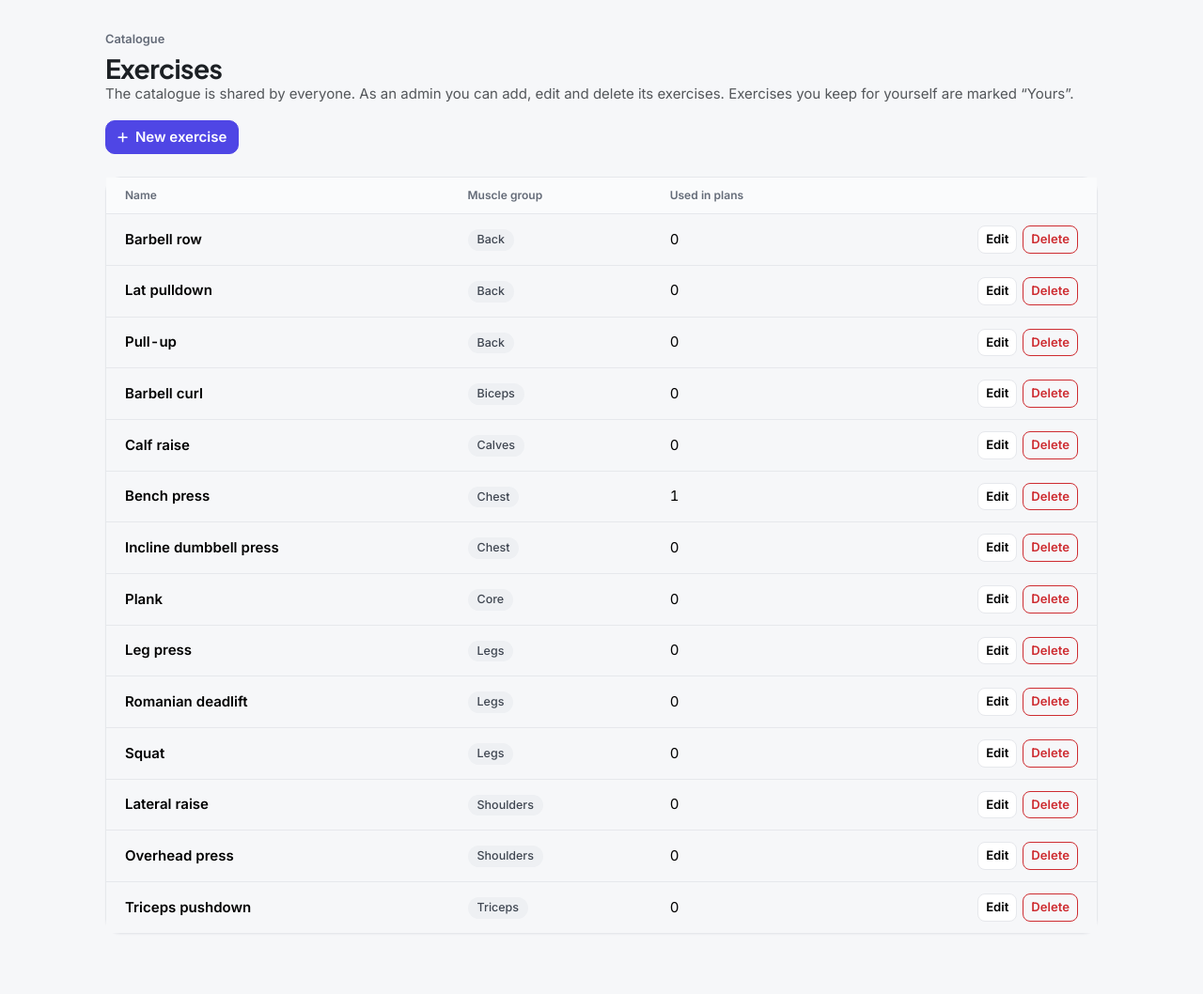
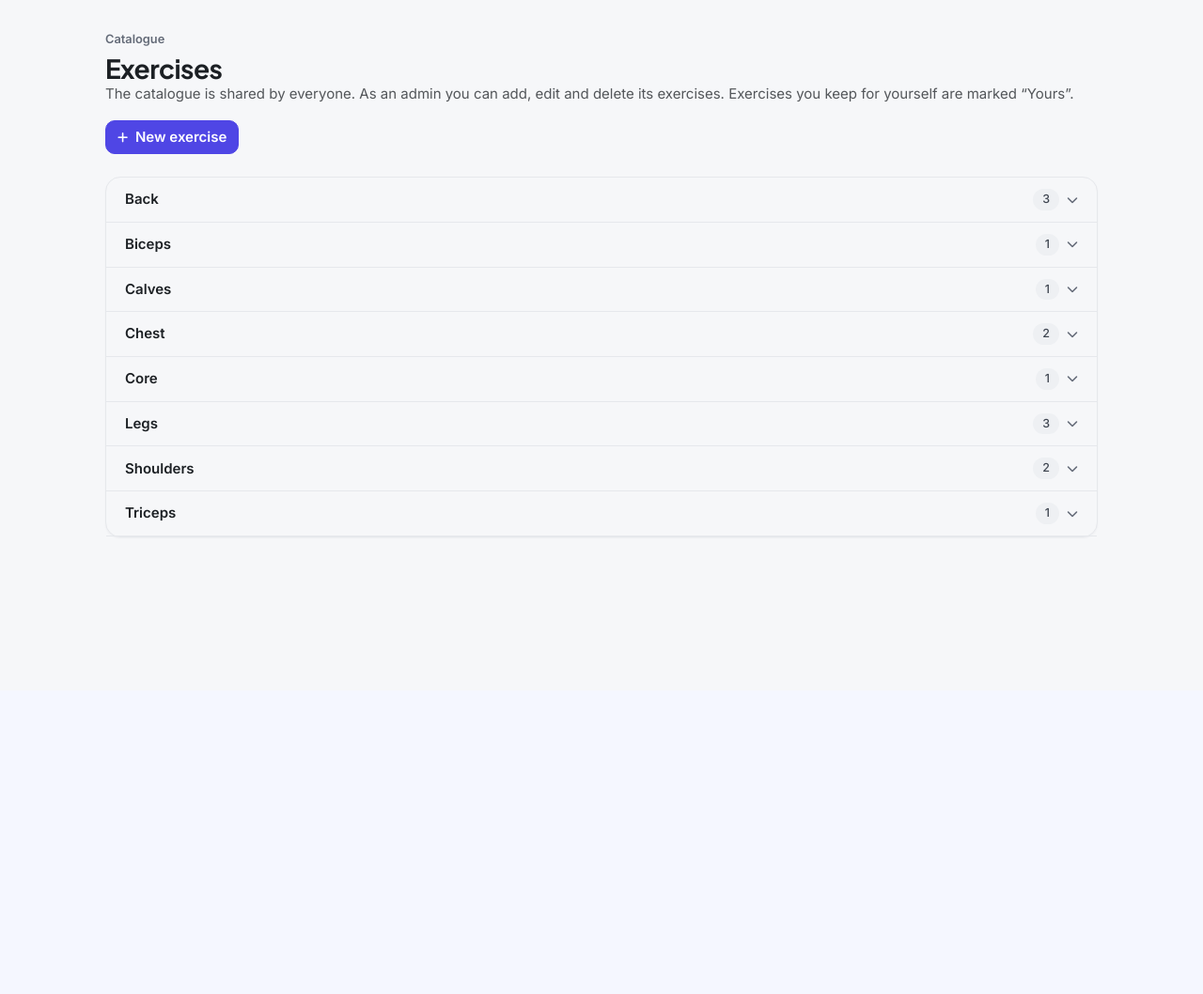
Before and after one commit to pqdesu/fitness_app, a Rails app: page /exercises in a window 1280 px wide. Shown: the part 65-1123 px from the top of the page at 94% size. After the commit the page ends 637 px from the top, so only its background shows below. Run offline with Rails 7, Linux system fonts and the light colour scheme; a user stored in the database is signed in; data comes from the database, SQL or seed files in the repository; tables that the repository leaves empty hold one stand-in row (values such as "Sample post"); style sheets or scripts are compiled from the project's sources; parts of the project's set-up code (start-up, migrations or seed data) failed here and were passed over; some libraries are stand-ins or nearby versions.

Commit message:
Fold the lists of exercises, and the Exercises page by muscle group
- One shared "Show … / Hide …" toggle (shared/_list_toggle, from the
  weekly overview's days) folds: the Today box's lifts and the exercises
  of a recent workout (closed), and a workout day's exercises (open, so
  logging takes no extra tap).
- The "Add exercises" pop-up's muscle groups are headings that open their
  exercises, closed at first; "Create your own" now sits right below them.
- The Exercises page lists one closed row per muscle group with its count,
  opening that group's table.

Co-Authored-By: Claude Opus 5.5 <noreply@anthropic.com>

```diff
--- a/app/assets/stylesheets/application.scss
+++ b/app/assets/stylesheets/application.scss
@@ -27,6 +27,7 @@
 @import "components/bottom_nav";
 @import "components/cards";
 @import "components/lists";
+@import "components/list_toggle";
 @import "pages/splits_cards";
 @import "components/tables";
 @import "components/timer";
--- a/app/assets/stylesheets/components/_exercise_picker.scss
+++ b/app/assets/stylesheets/components/_exercise_picker.scss
@@ -2,15 +2,17 @@
 .modal-title { font-size: 1.15rem; margin: 0; }
 
 .picker-group {
-  margin: 1.25rem 0 .375rem;
+  margin: 0;
+  padding: 0;
+  border-bottom: 1px solid $line;
   font-size: .75rem;
   font-weight: 700;
   letter-spacing: .04em;
   text-transform: uppercase;
   color: $muted;
-
-  &:first-child { margin-top: 0; }
 }
+// "Create your own" is a heading, not a group to open
+h3.picker-group { margin: 1.25rem 0 .375rem; border-bottom: 0; }
 
 .picker-row {
   display: flex;
--- /dev/null
+++ b/app/assets/stylesheets/components/_list_toggle.scss
@@ -0,0 +1,50 @@
+// "Show …" / "Hide …": a full-width button that opens and closes a list (shared/_list_toggle),
+// 44px tall for a thumb. The weekly overview's days, the Today box's lifts, a workout's exercises.
+.toggle-days {
+  display: flex;
+  align-items: center;
+  justify-content: space-between;
+  width: 100%;
+  min-height: 2.75rem;
+  margin-top: .5rem;
+  padding: 0;
+  border: 0;
+  border-top: 1px solid $line;
+  background: none;
+  color: $blue;
+  font-size: .85rem;
+  font-weight: 600;
+
+  .fa-chevron-down { transition: transform .2s; }
+  &[aria-expanded="true"] .fa-chevron-down { transform: rotate(180deg); }
+  .when-open, &[aria-expanded="true"] .when-closed { display: none; }
+  &[aria-expanded="true"] .when-open { display: inline; }
+}
+
+// Inside a card, under its header: the card's own padding, and the header's line above is enough
+.toggle-days.in-card { width: auto; margin: 0 1.25rem; border-top: 0; }
+
+// A muscle group's heading that opens and closes its exercises (the Exercises page, "Add exercises")
+.group-toggle {
+  display: flex;
+  align-items: center;
+  gap: .5rem;
+  width: 100%;
+  min-height: 2.75rem;
+  border: 0;
+  background: none;
+  text-align: left;
+
+  .group-name { flex: 1; }
+  .fa-chevron-down { color: $muted; font-size: .75rem; transition: transform .2s; }
+  &[aria-expanded="true"] .fa-chevron-down { transform: rotate(180deg); }
+}
+
+// The Exercises page: a muscle group per row of the card, its exercises under it
+.exercise-group {
+  padding: .75rem 1.25rem;
+  border-bottom: 1px solid $line;
+  font-weight: 700;
+  color: $gray;
+}
+.exercise-group-list { border-bottom: 1px solid $line; }
--- a/app/assets/stylesheets/pages/_dashboard_today.scss
+++ b/app/assets/stylesheets/pages/_dashboard_today.scss
@@ -24,4 +24,7 @@
 // "Last time" as a closing line, under the sets logged today
 .today > .today-previous { padding: .75rem 1.25rem 1rem; border-top: 1px solid $line; }
 
+// The "Show exercises" toggle sits inside the card's padding
+.today > .toggle-days { width: auto; margin: .5rem 1.25rem 0; }
+
 .top-set { font-weight: 600; font-variant-numeric: tabular-nums; white-space: nowrap; }
--- a/app/assets/stylesheets/pages/_dashboard_week.scss
+++ b/app/assets/stylesheets/pages/_dashboard_week.scss
@@ -25,28 +25,6 @@
   }
 }
 
-// The control that opens a dropdown: a full-width button, 44px tall for a thumb
-.toggle-days {
-  display: flex;
-  align-items: center;
-  justify-content: space-between;
-  width: 100%;
-  min-height: 2.75rem;
-  margin-top: .5rem;
-  padding: 0;
-  border: 0;
-  border-top: 1px solid $line;
-  background: none;
-  color: $blue;
-  font-size: .85rem;
-  font-weight: 600;
-
-  .fa-chevron-down { transition: transform .2s; }
-  &[aria-expanded="true"] .fa-chevron-down { transform: rotate(180deg); }
-  .when-open, &[aria-expanded="true"] .when-closed { display: none; }
-  &[aria-expanded="true"] .when-open { display: inline; }
-}
-
 .week-overview-days {
   list-style: none;
   margin: 0;
--- a/app/views/exercises/index.html.erb
+++ b/app/views/exercises/index.html.erb
@@ -16,16 +16,24 @@
       <p>The catalogue is empty.</p>
     </div>
   <% else %>
-    <div class="table-responsive">
+    <%# One heading per muscle group, closed at first: it opens that group's exercises. %>
+    <% @exercises.group_by(&:group).each do |group, group_exercises| %>
+      <% group_id = "exercises-#{group.parameterize}" %>
+      <button type="button" class="group-toggle exercise-group" data-bs-toggle="collapse" data-bs-target="#<%= group_id %>"
+              aria-expanded="false" aria-controls="<%= group_id %>">
+        <span class="group-name"><%= group %></span>
+        <span class="chip"><%= group_exercises.size %></span>
+        <i class="fa-solid fa-chevron-down" aria-hidden="true"></i>
+      </button>
+      <div class="collapse table-responsive exercise-group-list" id="<%= group_id %>">
         <table class="table app-table">
           <thead>
-          <tr><th>Name</th><th>Muscle group</th><th>Used in plans</th><th></th></tr>
+            <tr><th>Name</th><th>Used in plans</th><th></th></tr>
           </thead>
           <tbody>
-          <% @exercises.each do |exercise| %>
+            <% group_exercises.each do |exercise| %>
               <tr>
                 <td class="fw-semibold"><%= exercise.name %><% unless exercise.shared? %> <span class="chip ms-1">Yours</span><% end %></td>
-              <td><% if exercise.muscle_group.present? %><span class="chip"><%= exercise.muscle_group %></span><% else %>–<% end %></td>
                 <td><%= @usage.fetch(exercise.id, 0) %></td>
                 <td class="text-end">
                   <% if current_user.admin? || !exercise.shared? %>
@@ -41,6 +49,7 @@
           </tbody>
         </table>
       </div>
+    <% end %>
     <%= render "shared/pagination" %>
   <% end %>
 </div>
--- a/app/views/pages/_recent_workout.html.erb
+++ b/app/views/pages/_recent_workout.html.erb
@@ -29,7 +29,8 @@
     <% if lifts.empty? %>
       <p class="text-muted small">No exercises in this workout.</p>
     <% else %>
-      <ul class="lift-pills">
+      <%= render "shared/list_toggle", target: "#{panel_id}-lifts", label: "exercises", css: "mb-2" %>
+      <ul class="lift-pills collapse" id="<%= panel_id %>-lifts">
         <% lifts.each do |lift| %>
           <% top = lift.top_set %>
           <li>
--- a/app/views/pages/_week_overview.html.erb
+++ b/app/views/pages/_week_overview.html.erb
@@ -14,11 +14,7 @@
     <div><dt>Top weight</dt><dd><%= summary.top_weight ? weight_number(summary.top_weight) : "–" %><% if summary.top_weight %><small> kg</small><% end %></dd></div>
   </dl>
 
-  <button type="button" class="toggle-days" data-bs-toggle="collapse" data-bs-target="#week-days"
-          aria-expanded="false" aria-controls="week-days">
-    <span class="toggle-days-label"><span class="when-closed">Show days</span><span class="when-open">Hide days</span></span>
-    <i class="fa-solid fa-chevron-down" aria-hidden="true"></i>
-  </button>
+  <%= render "shared/list_toggle", target: "week-days", label: "days" %>
 
   <div class="collapse" id="week-days">
     <ul class="week-overview-days">
--- a/app/views/shared/_exercise_picker.html.erb
+++ b/app/views/shared/_exercise_picker.html.erb
@@ -20,8 +20,11 @@
           <p class="text-muted">There are no exercises yet. Create your first one below.</p>
         <% else %>
           <%= form_with url: url, id: "#{id}-form", data: { turbo_action: "advance" } do %>
+            <%# Each muscle group starts closed: its heading opens its exercises. %>
             <% exercises.group_by(&:group).sort.each do |group, group_exercises| %>
-              <h3 class="picker-group"><%= group %></h3>
+              <% group_id = "#{id}-group-#{group.parameterize}" %>
+              <button type="button" class="picker-group group-toggle" data-bs-toggle="collapse" data-bs-target="#<%= group_id %>" aria-expanded="false" aria-controls="<%= group_id %>"><span class="group-name"><%= group %></span><i class="fa-solid fa-chevron-down" aria-hidden="true"></i></button>
+              <div class="collapse" id="<%= group_id %>">
               <% group_exercises.each do |exercise| %>
                 <% taken = taken_ids.include?(exercise.id) %>
                 <label class="picker-row <%= "is-taken" if taken %>">
@@ -31,6 +34,7 @@
                   <% unless exercise.shared? %><span class="chip">Yours</span><% end %>
                 </label>
               <% end %>
+              </div>
             <% end %>
           <% end %>
         <% end %>
--- a/app/views/workout_days/show.html.erb
+++ b/app/views/workout_days/show.html.erb
@@ -34,7 +34,9 @@
       <% unless upcoming %><%= exercise_picker_button "btn-primary" %><% end %>
     </div>
   <% else %>
-    <ul class="list-rows">
+    <%# Open while training, and it can be folded away like the other lists of exercises. %>
+    <%= render "shared/list_toggle", target: "day-exercises", label: "exercises", open: true, css: "in-card" %>
+    <ul class="list-rows collapse show" id="day-exercises">
       <% @workout_exercises.each do |we| %>
         <% sets_logged = @sets_logged.fetch(we.id, 0) %>
         <li>
```
Also changed, not shown: app/views/pages/_today_box.html.erb (+5 -2 lines), app/views/shared/_list_toggle.html.erb (added, +11 -0 lines), test/integration/dashboard_flow_test.rb (+17 -2 lines), test/integration/exercises_flow_test.rb (+3 -0 lines), test/integration/logging_flow_test.rb (+3 -0 lines). Lines whose indentation alone changed are shown as unchanged.
